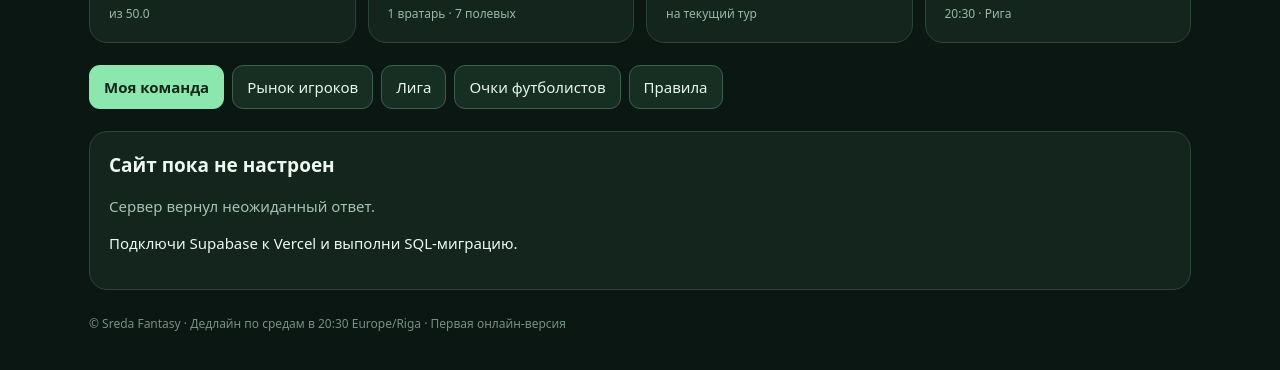
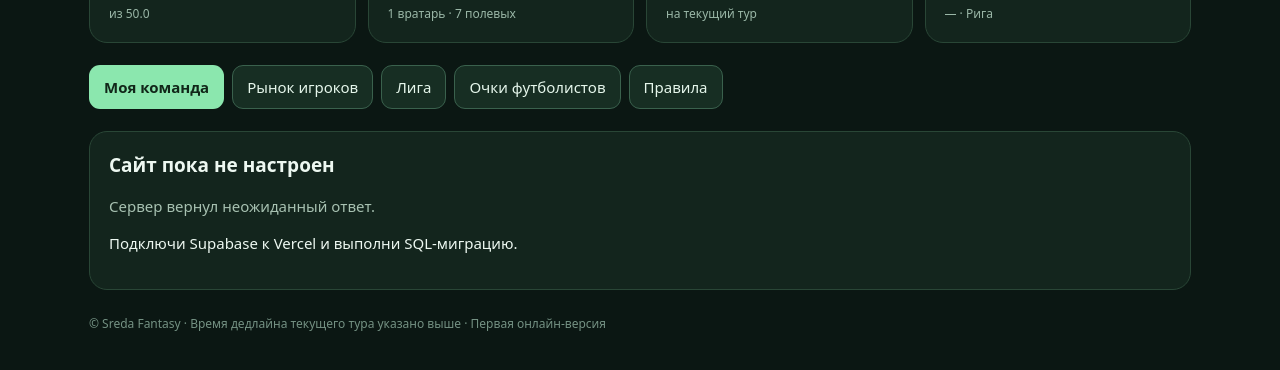
Before and after one commit to rrruslanapaev-creator/sreda-fantasy, a website: page index.html in a window 1280 px wide. Shown: the part 434-804 px from the top of the page. Drawn offline with Linux system fonts and the light colour scheme; no server answers.

Commit message:
Avoid stale hardcoded deadline in site header

```diff
--- a/index.html
+++ b/index.html
@@ -22,14 +22,14 @@
       <div class="metric"><span>Остаток бюджета</span><strong id="budget">50.0</strong><small>из 50.0</small></div>
       <div class="metric"><span>Игроков</span><strong id="count">0 / 8</strong><small>1 вратарь · 7 полевых</small></div>
       <div class="metric"><span>Трансферов</span><strong id="transfers">2 / 2</strong><small>на текущий тур</small></div>
-      <div class="metric"><span>Дедлайн</span><strong id="deadline-short" class="short-value">—</strong><small>20:30 · Рига</small></div>
+      <div class="metric"><span>Дедлайн</span><strong id="deadline-short" class="short-value">—</strong><small>— · Рига</small></div>
     </section>
     <nav class="nav" aria-label="Разделы">
       <button class="active" data-tab="team">Моя команда</button><button data-tab="market">Рынок игроков</button><button data-tab="league">Лига</button><button data-tab="points">Очки футболистов</button><button data-tab="rules">Правила</button>
     </nav>
     <div id="notice" role="status" aria-live="polite"></div>
     <main id="content"><div class="panel">Загрузка данных…</div></main>
-    <footer>© Sreda Fantasy · Дедлайн по средам в 20:30 Europe/Riga · Первая онлайн-версия</footer>
+    <footer>© Sreda Fantasy · Время дедлайна текущего тура указано выше · Первая онлайн-версия</footer>
   </div>
   <div id="modal" hidden></div>
 </body>
```
